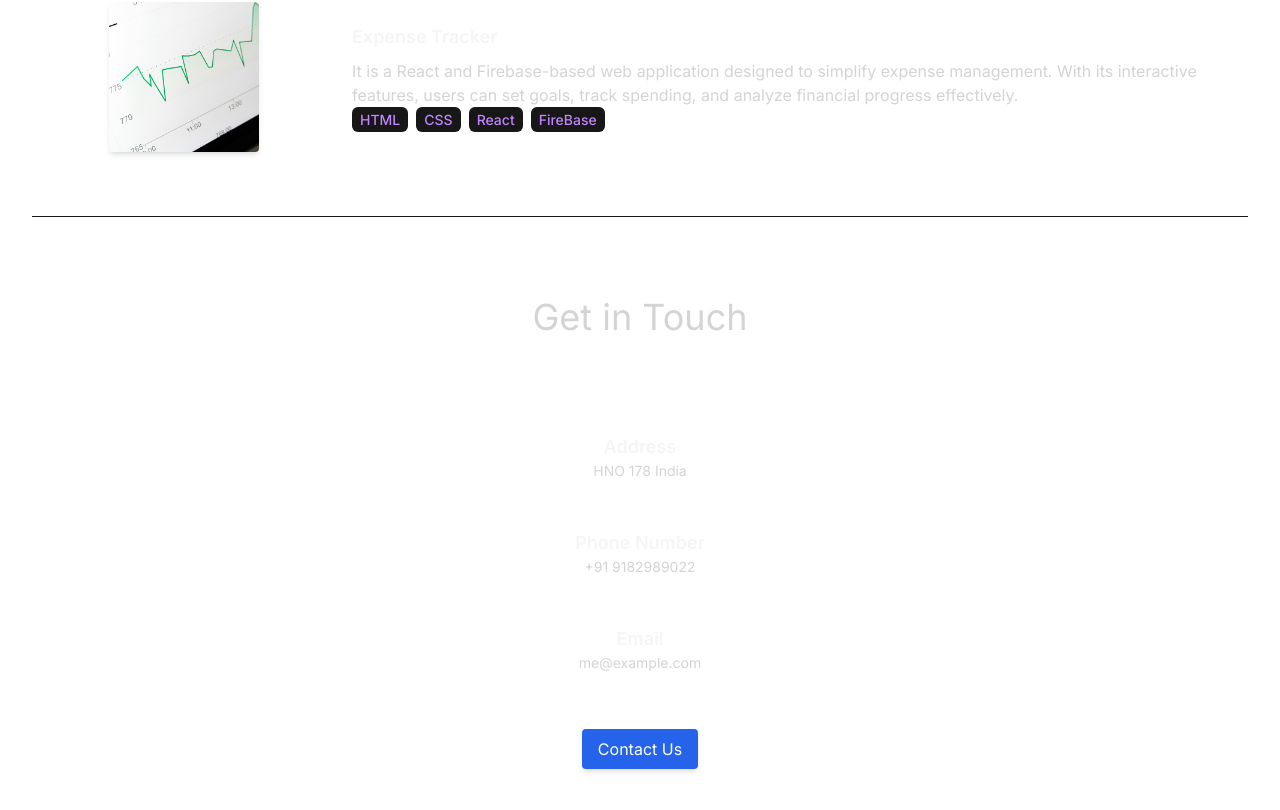
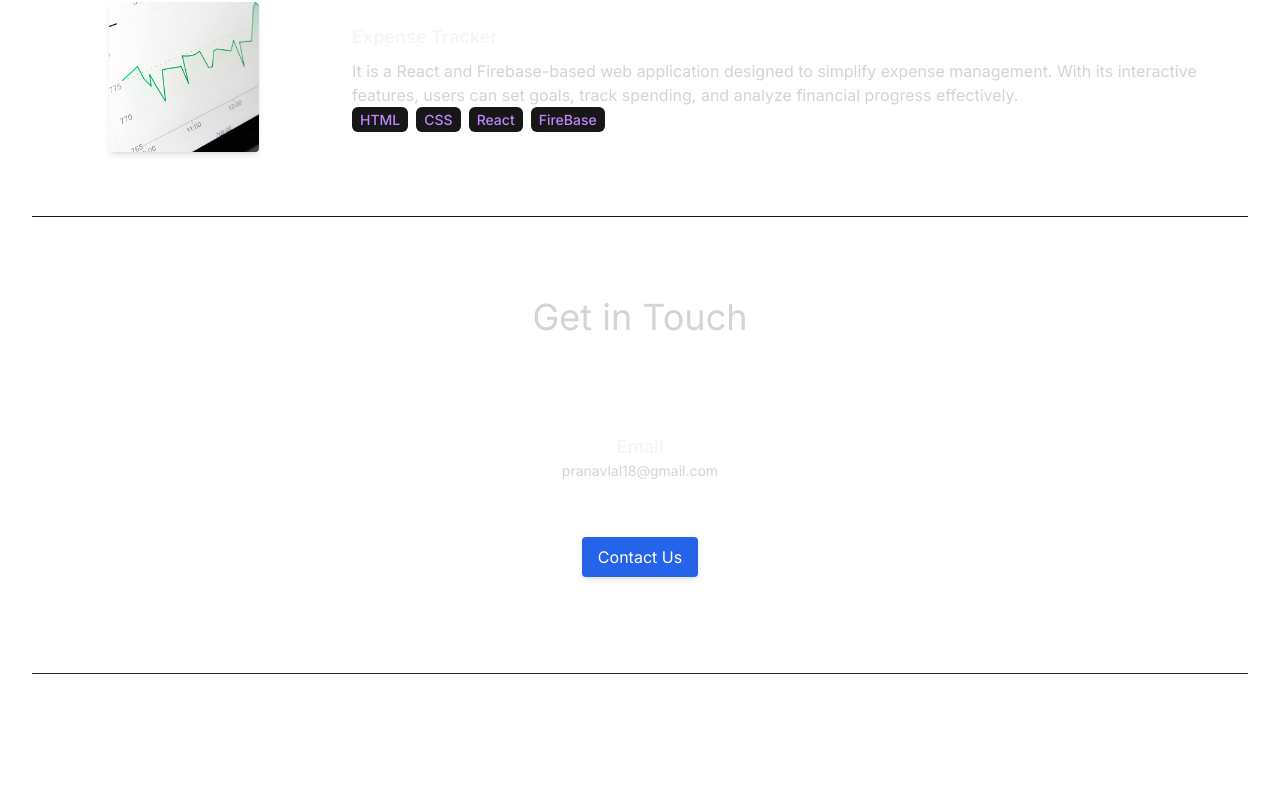
Before and after one commit to pranavlal18/Portfolio, a React (Vite) app: page / in a window 1280 px wide. Shown: the part 2716-3526 px from the top of the page. After the commit the page ends 3390 px from the top, so only its background shows below. Built offline with nearby package versions, Linux system fonts and the light colour scheme.

Commit message:
first commit

```diff
--- a/src/components/Contact.jsx
+++ b/src/components/Contact.jsx
@@ -24,8 +24,8 @@ const Contact = () => {
                         whileInView={{ opacity: 1, y: 0 }}
                         initial={{ opacity: 0, y: 50 }}
                         transition={{ duration: 0.5, delay: 0.2 }}
-                        whileHover={{ scale: 1.1 }} // Zoom effect on hover
-                        transition={{ duration: 0.1 }} // Faster zoom transition
+                        whileHover={{ scale: 1.1 }}
+                        transition={{ duration: 0.1 }}
                         viewport={{ once: true }}
                         className="mb-4 text-center cursor-pointer p-4 rounded-lg hover:bg-neutral-800 transition-all"
                     >
@@ -39,8 +39,8 @@ const Contact = () => {
                     whileInView={{ opacity: 1, y: 0 }}
                     initial={{ opacity: 0, y: 50 }}
                     transition={{ duration: 0.5, delay: 0.4 }}
-                    whileHover={{ scale: 1.1 }} // Zoom effect on hover
-                    transitions={{ duration: 0.1 }} // Faster zoom transition
+                    whileHover={{ scale: 1.1 }}
+                    transitions={{ duration: 0.1 }}
                     viewport={{ once: true }}
                     className="mt-6"
                 >
--- a/src/constants/index.js
+++ b/src/constants/index.js
@@ -85,7 +85,6 @@ export const PROJECTS = [
 ];
 
 export const CONTACT = {
-  address: "HNO 178 India ",
-  phoneNo: "+91 9182989022 ",
-  email: "me@example.com",
+
+  email: "pranavlal18@gmail.com",
 };
```
Also changed, not shown: 1 other file (tests, documents, lock files or other folders).
